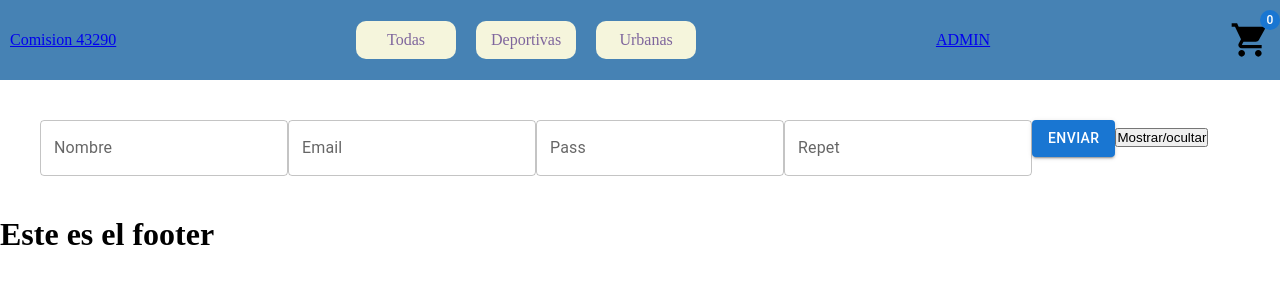
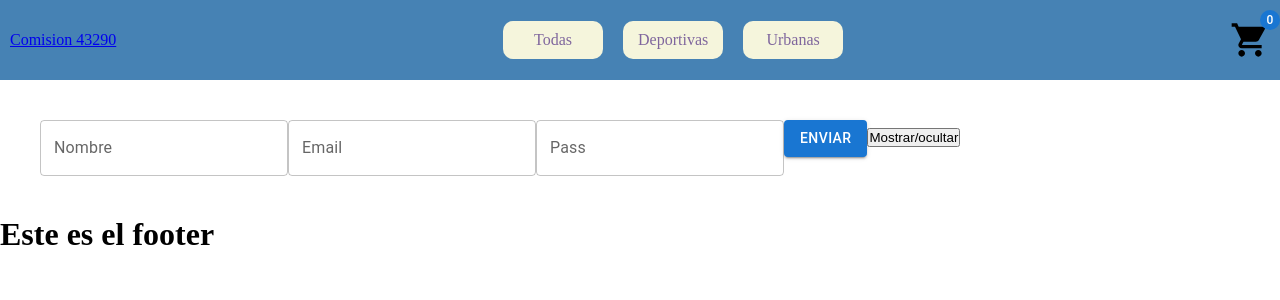
Before and after one commit to GinoLongobucco/trabajo-final-react, a React (Vite) app: page /formik in a window 1280 px wide. Shown: the top 300 px of the page. Built offline with nearby package versions, Linux system fonts and the light colour scheme.

Commit message:
se cambia form por formik

```diff
--- a/src/components/layout/navbar/Navbar.jsx
+++ b/src/components/layout/navbar/Navbar.jsx
@@ -3,7 +3,7 @@ import "./Navbar.css";
 import { Link } from "react-router-dom";
 
 const Navbar = () => {
-  let userRol = "admin";
+  let userRol = "user";
 
   return (
     <div className={"containerNavbar"}>
--- a/src/components/pages/formFormik/FormFormik.jsx
+++ b/src/components/pages/formFormik/FormFormik.jsx
@@ -1,19 +1,41 @@
 import { Button, TextField } from "@mui/material";
 import { useFormik } from "formik";
-import { useState } from "react";
+import { useContext, useState } from "react";
 import * as Yup from "yup";
+import { CartContext } from "../../../context/CartContext";
+import { addDoc, collection, doc, serverTimestamp, updateDoc } from "firebase/firestore";
+import { db } from "../../../firebaseConfig";
 
 const FormFormik = () => {
-    const [showPassword, setShowPassword] =useState(false)
+  const [showPassword, setShowPassword] = useState(false);
+  const { cart, getTotalPrice } = useContext(CartContext);
+  const [orderId, setOrderId] = useState("");
+
+  let total = getTotalPrice();
 
   const { handleSubmit, handleChange, errors } = useFormik({
     initialValues: {
       name: "",
       email: "",
-      password: "",
-      repet: "",
+      phone: "",
     },
     onSubmit: (data) => {
+
+      let order = {
+        buyer: data,
+        items: cart,
+        total,
+        date: serverTimestamp(),
+      };
+      let ordersCollections = collection(db, "orders");
+      addDoc(ordersCollections, order).then((res) => setOrderId(res.id));
+
+      // MODIFICAR TODOS LOS PRODUCTOS EN SU STOCK
+      cart.forEach((elemento) => {
+        updateDoc(doc(db, "products", elemento.id), {
+          stock: elemento.stock - elemento.quantity,
+        });
+      });
     },
     validationSchema: Yup.object({
       name: Yup.string()
@@ -23,21 +45,15 @@ const FormFormik = () => {
       email: Yup.string()
         .email("No corresponde a un email valido")
         .required("Este campo es obligatorio"),
-      password: Yup.string()
-        .required("Este campo es obligatorio")
-        .matches(/^(?=.*\d)(?=.*[!@#$%^&*])(?=.*[a-z])(?=.*[A-Z]).{6,15}$/, {
-          message: "La contraseña debe tener al menos 1 mayuscula etc etc ",
-        }),
-      repet: Yup.string()
-        .required("Este campo es obligatorio")
-        .oneOf([Yup.ref("password")], "Las contraseñas no coinciden"),
+      phone: Yup.string().required("Este campo es obligatorio"),
     }),
     validateOnChange: false,
   });
 
   return (
     <div style={{ padding: "40px" }}>
-      <form onSubmit={handleSubmit}>
+      {
+        !orderId ? <form onSubmit={handleSubmit}>
         <TextField
           label="Nombre"
           variant="outlined"
@@ -60,27 +76,21 @@ const FormFormik = () => {
           type={showPassword ? "text" : "password"}
           label="Pass"
           variant="outlined"
-          name="password"
+          name="phone"
           onChange={handleChange}
           error={errors.password ? true : false}
           helperText={errors.password}
-        />
-        <TextField
-          type="text"
-          label="Repet"
-          variant="outlined"
-          name="repet"
-          onChange={handleChange}
-          error={errors.repet ? true : false}
-          helperText={errors.repet}
         />
 
         <Button type="submit" variant="contained">
           Enviar
         </Button>
 
-        <button type="button" onClick={()=>setShowPassword(!showPassword)}>Mostrar/ocultar</button>
-      </form>
+        <button type="button" onClick={() => setShowPassword(!showPassword)}>
+          Mostrar/ocultar
+        </button>
+      </form> : <h1>la orden es {orderId}</h1>
+      }
     </div>
   );
 };
--- a/src/router/ProtectedRoutes.jsx
+++ b/src/router/ProtectedRoutes.jsx
@@ -1,7 +1,7 @@
 import { Outlet, Navigate } from "react-router";
 
 const ProtectedRoutes = () => {
-    let userRol = "admin"
+    let userRol = "user"
 
   return (
     <div>
--- a/src/router/menuRoutes.js
+++ b/src/router/menuRoutes.js
@@ -27,7 +27,7 @@ export const routes = [
   {
     id: "checkout",
     path: "/checkout",
-    Element: CheckoutContainer,
+    Element: FormFormik,
   },
   {
     id: "formik",
```
